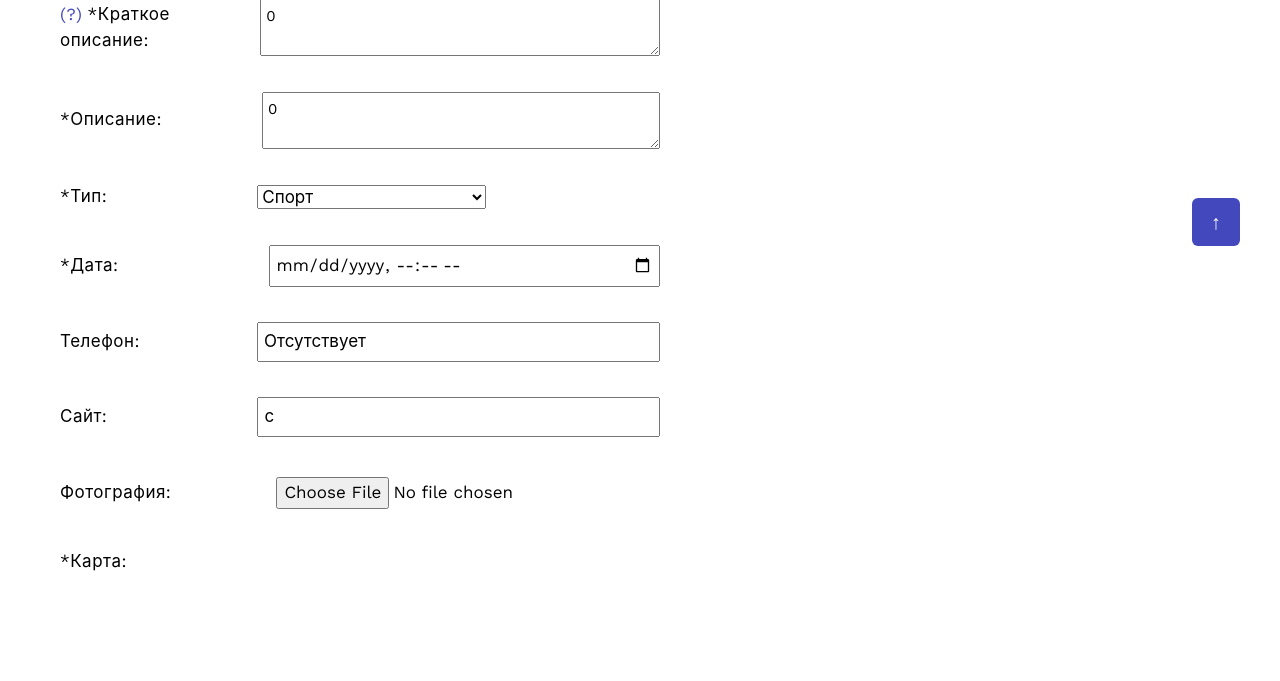
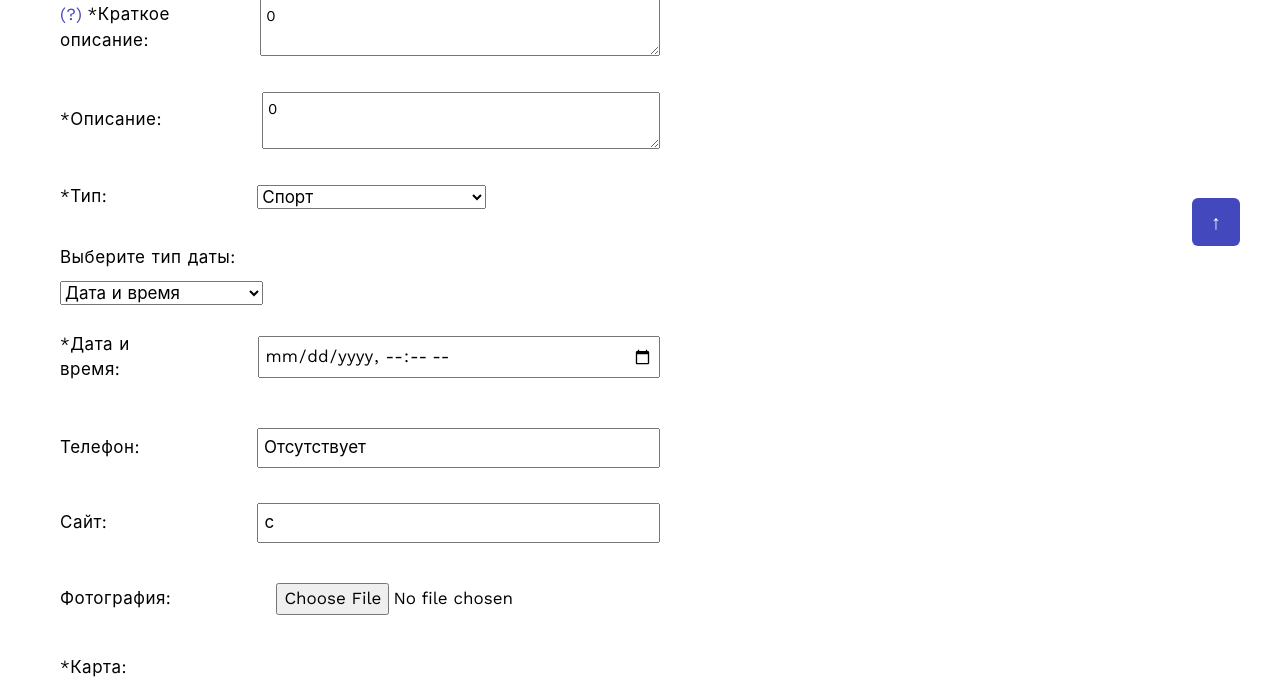
Before and after one commit to BlazeStudio/Ritm-Goroda, a Django app: page /edit/1 in a window 1280 px wide. Shown: the part 614-1295 px from the top of the page. Run offline with Django 5.2, Linux system fonts and the light colour scheme; data comes from the database, SQL or seed files in the repository; both versions use the stored data as it was after the commit; a map, chart or similar area stays blank; some libraries are stand-ins or nearby versions.

Commit message:
Datetime final

```diff
--- a/dosug/views.py
+++ b/dosug/views.py
@@ -138,7 +138,10 @@ def add_event(request):
             fs = FileSystemStorage()
             saved_filename = fs.save(filename, image)
             # image_path = fs.url(saved_filename)
-        datetime_add(request)
+        check = datetime_add(request)
+        if check is False:
+            messages.error(request, 'Событие не добавлено! Неверный формат даты!')
+            return redirect(request.path)
         new_event = Event.objects.create(title=title,
                                          type=type,
                                          tiny_description=short_description,
@@ -165,8 +168,11 @@ def edit_event(request, id):
         description = request.POST.get("description2")
         latitude = request.POST.get("latitude")
         longitude = request.POST.get("longitude")
-        date = request.POST.get("datetime")
-        date_time_obj = datetime.strptime(date, "%Y-%m-%dT%H:%M")
+        DateTimeData.objects.filter(event_id=id).delete()
+        check = datetime_add(request, id)
+        if check is False:
+            messages.error(request, 'Событие не добавлено! Неверный формат даты!')
+            return redirect(request.path)
         phone = request.POST.get("phone")
         link = request.POST.get("url")
         coordinates = latitude + ',' + longitude
@@ -178,7 +184,6 @@ def edit_event(request, id):
                                          description=description,
                                          coordinates=coordinates,
                                          address=address,
-                                         datetime=date_time_obj,
                                          phone=phone,
                                          link=link)
         if image == None:
@@ -196,8 +201,11 @@ def edit_event(request, id):
         return redirect(request.path)
     return render(request, 'dosug/edit_event.html', {'form': eventform, 'latitude': latitude, 'longitude':longitude, 'event': event})
 
-def datetime_add(request):
-    max_id = Event.objects.aggregate(Max('id'))['id__max'] + 1
+def datetime_add(request, edit = 0):
+    if edit == 0: max_id = Event.objects.aggregate(Max('id'))['id__max'] + 1
+    else:
+        print(edit)
+        max_id = edit
     datetime_try = request.POST.get("datetime")
     if datetime_try != "":
         datetime_real = datetime.strptime(datetime_try, "%Y-%m-%dT%H:%M")
@@ -208,6 +216,7 @@ def datetime_add(request):
         date_range_to = request.POST.get("date_range_to")
         date_range_from_real = datetime.strptime(date_range_from, "%Y-%m-%d")
         date_range_to_real = datetime.strptime(date_range_to, "%Y-%m-%d")
+        if date_range_from_real >= date_range_to_real:return False
         return DateTimeData.objects.create(event_id=max_id, date_range_from=date_range_from_real,
                                            date_range_to=date_range_to_real)
 
@@ -220,6 +229,7 @@ def datetime_add(request):
         datetime_to_date_real = datetime.strptime(datetime_to_date, "%Y-%m-%d")
         datetime_from_time_real = datetime.strptime(datetime_from_time, "%H:%M")
         datetime_to_time_real = datetime.strptime(datetime_to_time, "%H:%M")
+        if datetime_from_date >= datetime_to_date: return False
         return DateTimeData.objects.create(event_id=max_id,
                                            datetime_from_date=datetime_from_date_real,
                                            datetime_to_date=datetime_to_date_real,
@@ -227,8 +237,6 @@ def datetime_add(request):
                                            datetime_to_time=datetime_to_time_real)
     every_day = request.POST.get("daily_fields")
     if every_day != "":
-        print("YES")
-        print(every_day)
         return DateTimeData.objects.create(event_id=max_id, every_day=every_day)
     return 0
 
--- a/templates/dosug/datetime.html
+++ /dev/null
@@ -1,3 +0,0 @@
-{% block datetime %}
-{% %}
-{% endblock datetime %}
--- a/templates/dosug/edit_event.html
+++ b/templates/dosug/edit_event.html
@@ -60,8 +60,93 @@
         <option value="sport" {% if event.type == 'sport' %}selected{% endif %}>Спорт</option>
     </select></label>
 <br>
-    <label  for="datetime"><b>*Дата:</b>
-    <input style="margin-left: 150px" type="datetime-local" id="datetime" name="datetime" required max="9999-12-31T23:59" value="{{event.datetime}}"></label><br>
+
+<label for="date_type"><b>Выберите тип даты:</b></label>
+<select id="date_type" onchange="showFields(); clearFields();">
+  <option value="datetime">Дата и время</option>
+  <option value="date_range">Дата от и до</option>
+  <option value="datetime_range">Дата и время от и до</option>
+  <option value="daily">Ежедневно</option>
+  <option value="no_date">Нет даты</option>
+</select>
+
+<br><br>
+
+<div id="datetime_fields">
+  <label for="datetime"><b>*Дата и время:</b>
+  <input style="margin-left: 107px" type="datetime-local" id="datetime" name="datetime" max="9999-12-31T23:59"></label>
+</div>
+<div id="date_range_fields" style="display:none;">
+  <label for="date_range_from"><b>Дата от:</b>
+  <input type="date" style="margin-left: 97px" id="date_range_from" name="date_range_from" max="9999-12-31"></label>
+  <label for="date_range_to"><b>Дата до:</b>
+  <input type="date" style="margin-left: 95px" id="date_range_to" name="date_range_to" max="9999-12-31"></label>
+</div>
+
+<div id="datetime_range_fields" style="display:none;">
+  <label for="datetime_from_date"><b>Дата от:</b>
+      <input type="date" style="margin-left: 98px" id="datetime_from_date" name="datetime_from_date" max="9999-12-31"></label>
+  <label for="datetime_to_date"><b>Дата до:</b>
+      <input type="date" style="margin-left: 90px" id="datetime_to_date" name="datetime_to_date" max="9999-12-31"></label>
+  <label for="datetime_from_time"><b>Время от:</b>
+  <input type="time" style="margin-left: 40px" id="datetime_from_time" name="datetime_from_time" max="23:59"></label>
+  <label for="datetime_to_time"><b>Время до:</b>
+  <input type="time" style="margin-left: 40px" id="datetime_to_time" name="datetime_to_time" max="23:59"></label>
+</div>
+
+<label for="daily_fields">
+  <input type="text" id="daily_fields" name="daily_fields" value="Ежедневно" readonly>
+</label>
+
+<div id="no_date_fields" style="display:none;">
+  <b>Нет даты</b>
+</div>
+<br>
+<script>
+function showFields() {
+  var selectedValue = document.getElementById("date_type").value;
+  var datetimeFields = document.getElementById("datetime_fields");
+  var dateRangeFields = document.getElementById("date_range_fields");
+  var datetimeRangeFields = document.getElementById("datetime_range_fields");
+  var dailyFields = document.getElementById("daily_fields");
+  var noDateFields = document.getElementById("no_date_fields");
+
+  // Скрыть все поля перед отображением новых
+  datetimeFields.style.display = "none";
+  dateRangeFields.style.display = "none";
+  datetimeRangeFields.style.display = "none";
+  dailyFields.style.display = "none";
+  noDateFields.style.display = "none";
+
+  // Отображаем соответствующие поля в зависимости от выбранного вида даты
+  if (selectedValue === "datetime") {
+    datetimeFields.style.display = "block";
+  } else if (selectedValue === "date_range") {
+    dateRangeFields.style.display = "block";
+  } else if (selectedValue === "datetime_range") {
+    datetimeRangeFields.style.display = "block";
+  } else if (selectedValue === "daily") {
+    dailyFields.style.display = "block";
+  } else if (selectedValue === "no_date") {
+    noDateFields.style.display = "block";
+  }
+}
+
+function clearFields() {
+  document.getElementById("datetime").value = "";
+  document.getElementById("date_range_from").value = "";
+  document.getElementById("date_range_to").value = "";
+  document.getElementById("datetime_from_date").value = "";
+  document.getElementById("datetime_from_time").value = "";
+  document.getElementById("datetime_to_date").value = "";
+  document.getElementById("datetime_to_time").value = "";
+}
+
+showFields();
+</script>
+
+
+
     <label  for="phone"><b>Телефон:</b>
     <input type="tel" style="margin-left: 117px" id="phone" name="phone" value="{{event.phone}}"></label><br>
     <label  for="url"><b>Сайт:</b>
```
Also changed, not shown: templates/dosug/add_event.html (+22 -12 lines), db.sqlite3.
